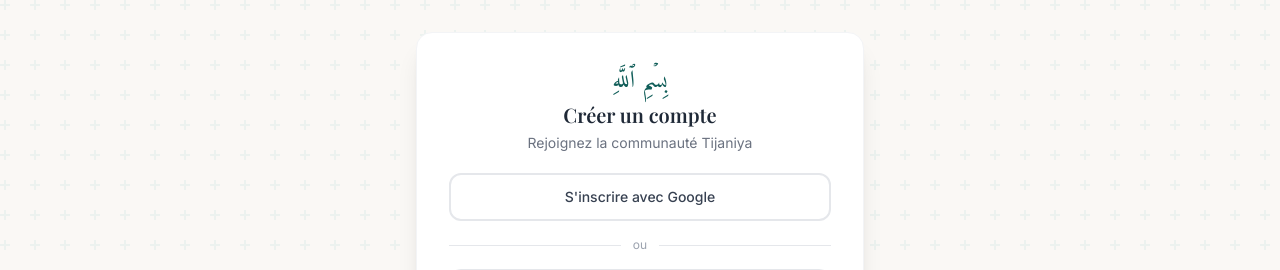
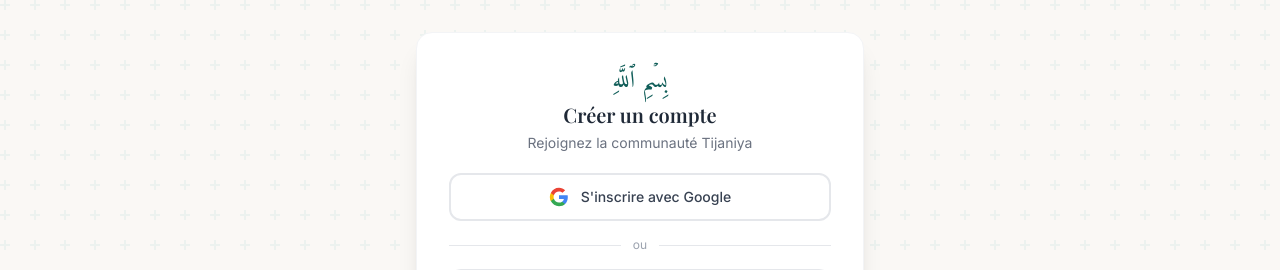
Before and after one commit to 10-mrFalleuh/Tijaniyya-App, a React (Vite) app: page /register in a window 1280 px wide. Shown: the top 270 px of the page. Built offline with nearby package versions, Linux system fonts and the light colour scheme.

Commit message:
Update RegisterPage.tsx

```diff
--- a/src/pages/RegisterPage.tsx
+++ b/src/pages/RegisterPage.tsx
@@ -195,13 +195,34 @@
 
         {/* Google */}
         <button
+  type="button"
   onClick={handleGoogleRegister}
   disabled={loading}
   className="w-full flex items-center justify-center gap-3 py-3 px-4 rounded-xl
              bg-white dark:bg-gray-800 border-2 border-gray-200 dark:border-gray-700
-          hover:bg-gray-50 transition-all text-gray-700 dark:text-gray-200 font-medium text-sm"
+             hover:bg-gray-50 dark:hover:bg-gray-750 transition-all
+             text-gray-700 dark:text-gray-200 font-medium text-sm"
 >
-          {t('registerWithGoogle')}
+  <svg width="20" height="20" viewBox="0 0 24 24">
+    <path
+      fill="#4285F4"
+      d="M22.56 12.25c0-.78-.07-1.53-.2-2.25H12v4.26h5.92a5.06 5.06 0 0 1-2.2 3.32v2.77h3.57c2.08-1.92 3.28-4.74 3.28-8.1z"
+    />
+    <path
+      fill="#34A853"
+      d="M12 23c2.97 0 5.46-.98 7.28-2.66l-3.57-2.77c-.98.66-2.23 1.06-3.71 1.06-2.86 0-5.29-1.93-6.16-4.53H2.18v2.84C3.99 20.53 7.7 23 12 23z"
+    />
+    <path
+      fill="#FBBC05"
+      d="M5.84 14.09c-.22-.66-.35-1.36-.35-2.09s.13-1.43.35-2.09V7.07H2.18C1.43 8.55 1 10.22 1 12s.43 3.45 1.18 4.93l2.85-2.22.81-.62z"
+    />
+    <path
+      fill="#EA4335"
+      d="M12 5.38c1.62 0 3.06.56 4.21 1.64l3.15-3.15C17.45 2.09 14.97 1 12 1 7.7 1 3.99 3.47 2.18 7.07l3.66 2.84c.87-2.6 3.3-4.53 6.16-4.53z"
+    />
+  </svg>
+
+  S'inscrire avec Google
 </button>
 
         <div className="flex items-center gap-3 my-4">
```
Lines whose indentation alone changed are shown as unchanged.
